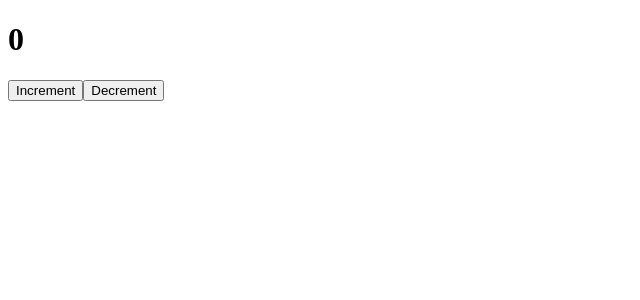
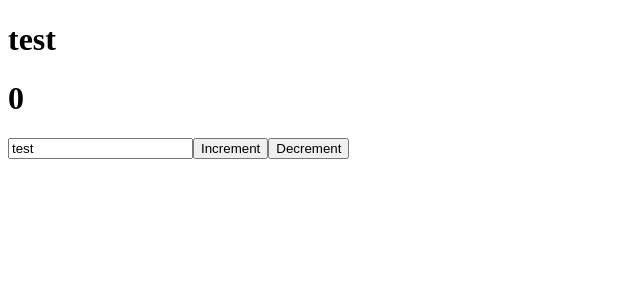
Before and after one commit to Stan61rus/test-react-app, a React (Create React App) app: page / in a window 1280 px wide. Shown: the top 300 px of the page, without its empty margins (0-640 px from the left). Built offline with nearby package versions, Linux system fonts and the light colour scheme.

Commit message:
добавил управляемый input

```diff
--- a/src/App.jsx
+++ b/src/App.jsx
@@ -2,18 +2,26 @@ import React, { useState } from "react";
 
 function App() {
   const [likes, setLikes] = useState(0);
+  const [input, setInput] = useState("test");
 
-  function decrement(params) {
+  function decrement() {
     setLikes(likes + 1);
   }
 
-  function increment(params) {
+  function increment() {
     setLikes(likes + 1);
   }
 
   return (
     <div className="APP">
+      <h1>{input}</h1>
       <h1>{likes}</h1>
+
+      <input
+        type="text"
+        value={input}
+        onChange={(event) => setInput(event.target.value)}
+      />
       <button onClick={increment}>Increment</button>
       <button onClick={decrement}>Decrement</button>
     </div>
```
